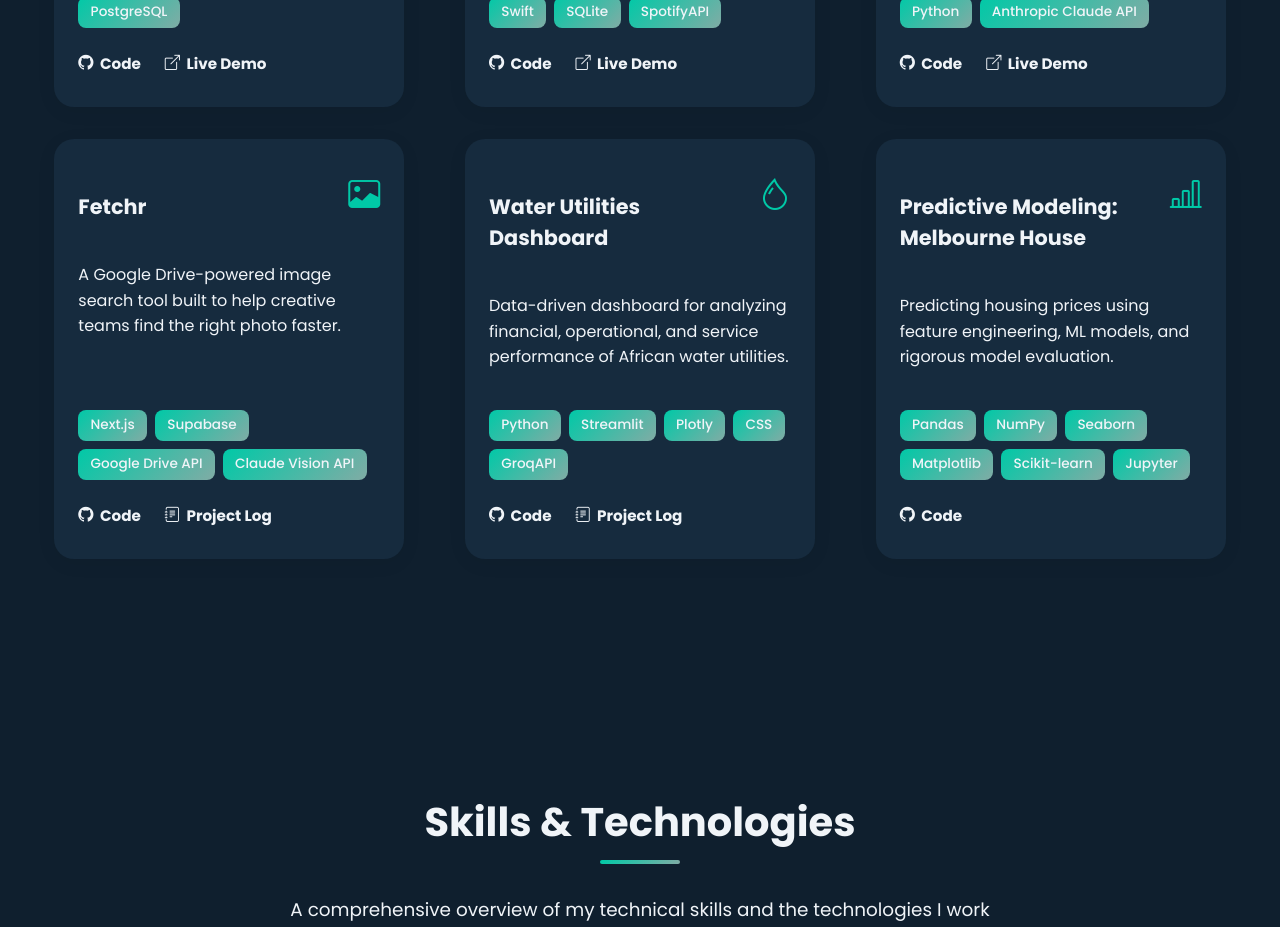
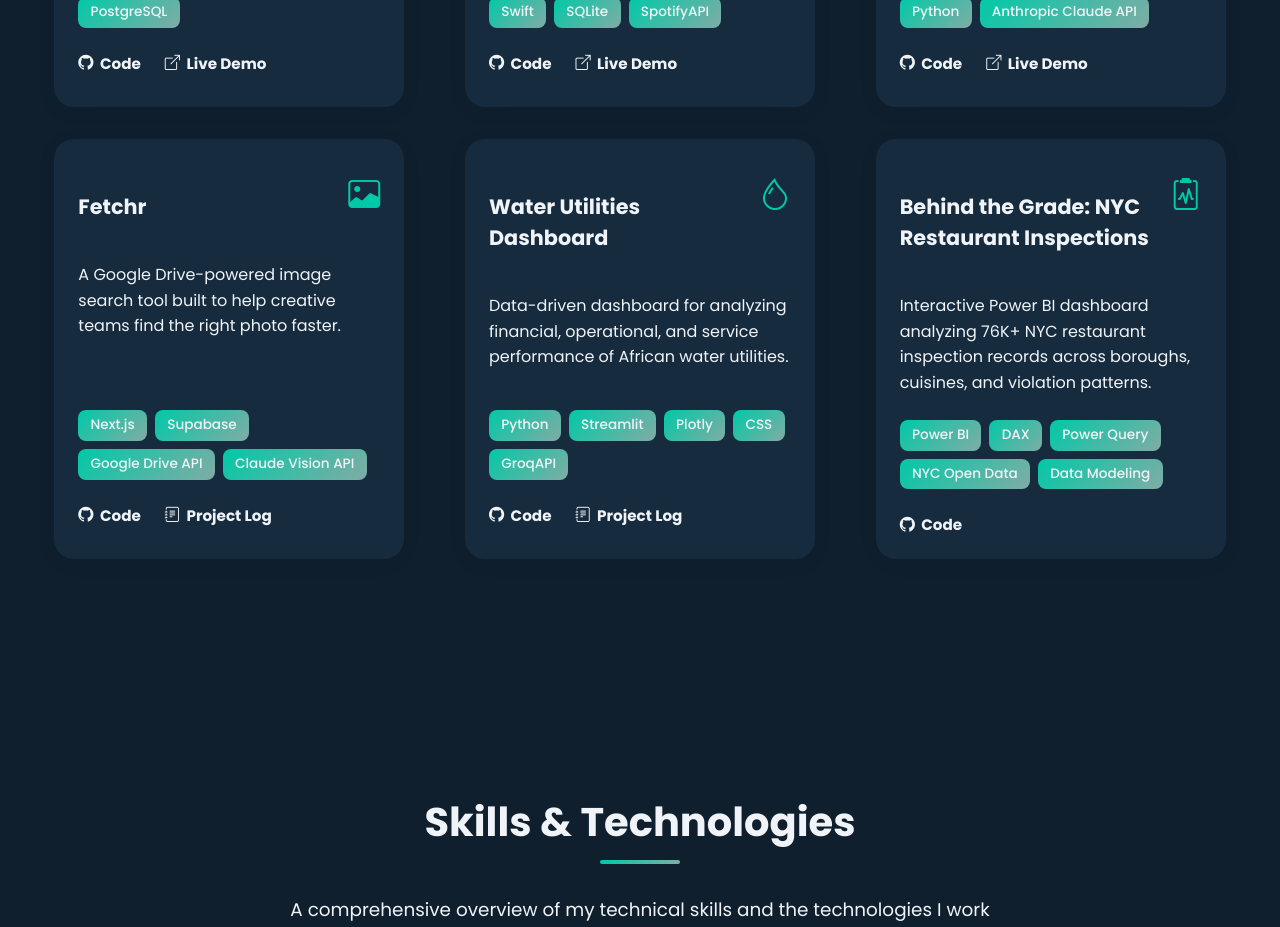
Before and after one commit to nicolelucas03/personal_website_redesign, a React (Create React App) app: page / in a window 1280 px wide. Shown: the part 2060-2987 px from the top of the page. Built offline with nearby package versions, Linux system fonts and the light colour scheme.

Commit message:
FEAT: NYC Rest card

```diff
--- a/src/App.js
+++ b/src/App.js
@@ -208,7 +208,7 @@
             </div>
           </div>
 
-          <div className="project-card">
+          {/* <div className="project-card">
             <div className="project-header">
               <h3>Predictive Modeling: Melbourne House</h3>
               <div className="project-icon">
@@ -226,6 +226,26 @@
             </div>
             <div className="project-links">
               <a href="https://github.com/nicolelucas03/predictive-modeling" className="project-link">
+                <i className="bi bi-github"></i> Code
+              </a>
+            </div> */}
+            <div className="project-card">
+            <div className="project-header">
+              <h3>Behind the Grade: NYC Restaurant Inspections</h3>
+              <div className="project-icon">
+                <i className="bi bi-clipboard2-pulse"></i>
+              </div>
+            </div>
+            <p>Interactive Power BI dashboard analyzing 76K+ NYC restaurant inspection records across boroughs, cuisines, and violation patterns.</p>
+            <div className="tech-tags">
+              <span>Power BI</span>
+              <span>DAX</span>
+              <span>Power Query</span>
+              <span>NYC Open Data</span>
+              <span>Data Modeling</span>
+            </div>
+            <div className="project-links">
+              <a href="https://github.com/nicolelucas03/behind-the-grade" className="project-link">
                 <i className="bi bi-github"></i> Code
               </a>
             </div>
```
